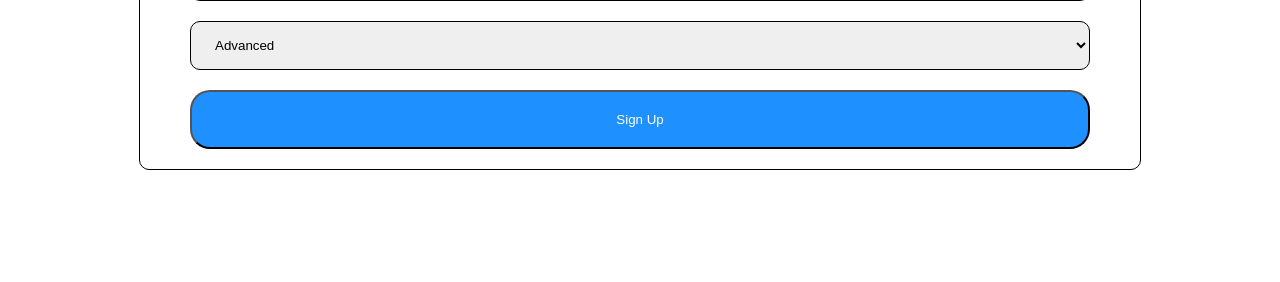
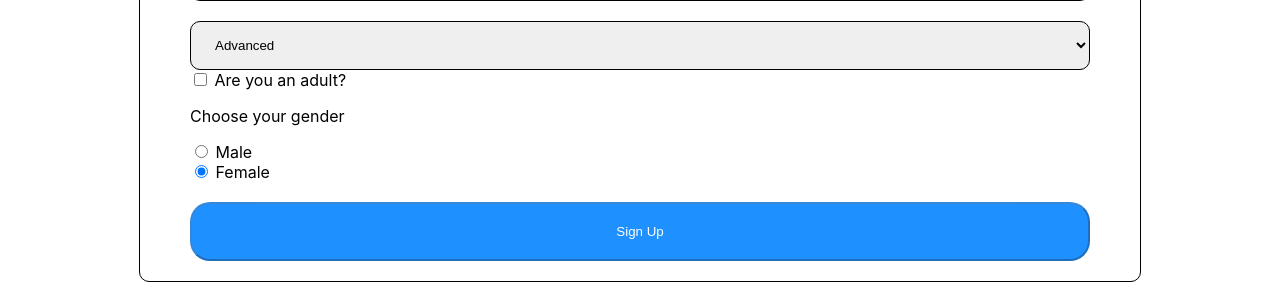
Before and after one commit to fc-fullstack-courses/react-lessons, a React (Create React App) app: page / in a window 1280 px wide. Shown: the part 541-823 px from the top of the page. Before the commit the page ends 800 px from the top, so only its background shows below. Built offline with nearby package versions, Linux system fonts and the light colour scheme.

Commit message:
Add checkbox and radio examples

```diff
--- a/src/components/SignUpForm/index.jsx
+++ b/src/components/SignUpForm/index.jsx
@@ -9,6 +9,8 @@ const initialState = {
   email: '',
   password: '',
   accountLevel: 'adv',
+  isAdult: false,
+  gender: 'female',
 };
 
 class SignUpForm extends Component {
@@ -34,17 +36,19 @@ class SignUpForm extends Component {
 
   handleChange = (e) => {
     const {
-      target: { value, name },
+      target: { value, name, type, checked },
     } = e;
 
+    const newValue = type === 'checkbox' ? checked : value;
+
     const newState = {
-      [name]: value,
+      [name]: newValue,
     };
     this.setState(newState);
   };
 
   render() {
-    const { email, password, accountLevel } = this.state;
+    const { email, password, accountLevel, isAdult, gender } = this.state;
     return (
       <form className={styles.form} onSubmit={this.submitHandler}>
         <input
@@ -71,7 +75,38 @@ class SignUpForm extends Component {
           <option value="adv">Advanced</option>
           <option value="pro">Pro</option>
         </select>
-        <button className={styles.btn} type="submit">
+
+        <label>
+          <input
+            type="checkbox"
+            name="isAdult"
+            checked={isAdult}
+            onChange={this.handleChange}
+          />{' '}
+          Are you an adult?
+        </label>
+        <p>Choose your gender</p>
+        <label>
+          <input
+            type="radio"
+            name="gender"
+            value="male"
+            checked={gender === 'male'}
+            onChange={this.handleChange}
+          />{' '}
+          Male
+        </label>
+        <label>
+          <input
+            type="radio"
+            name="gender"
+            value="female"
+            checked={gender === 'female'}
+            onChange={this.handleChange}
+          />{' '}
+          Female
+        </label>
+        <button disabled={!isAdult} className={styles.btn} type="submit">
           Sign Up
         </button>
       </form>
```
